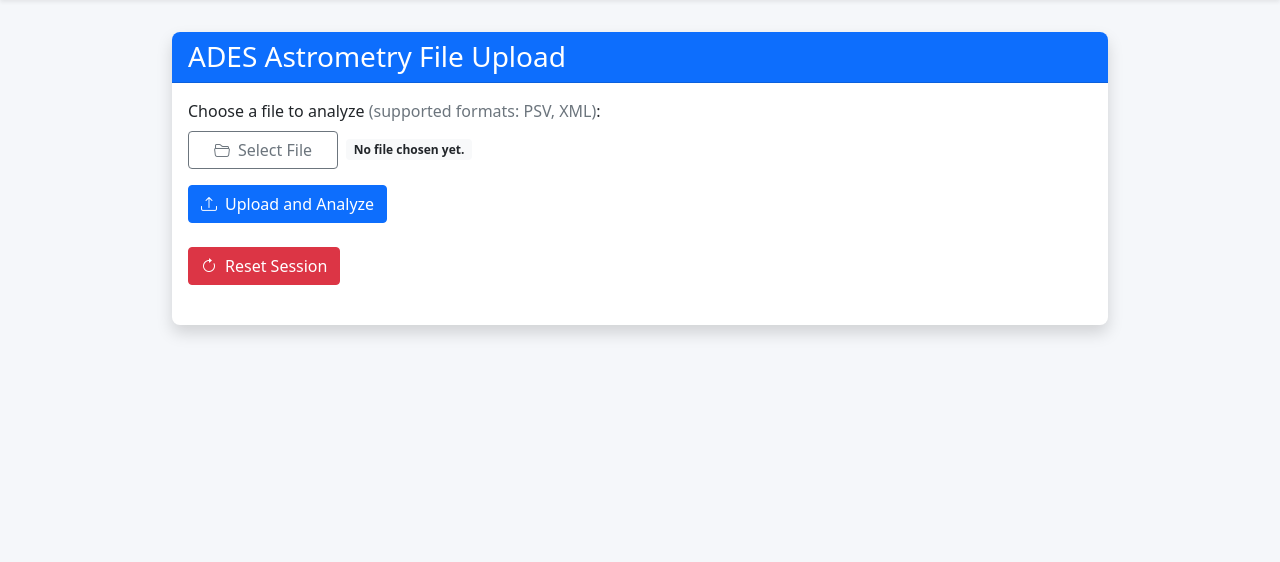
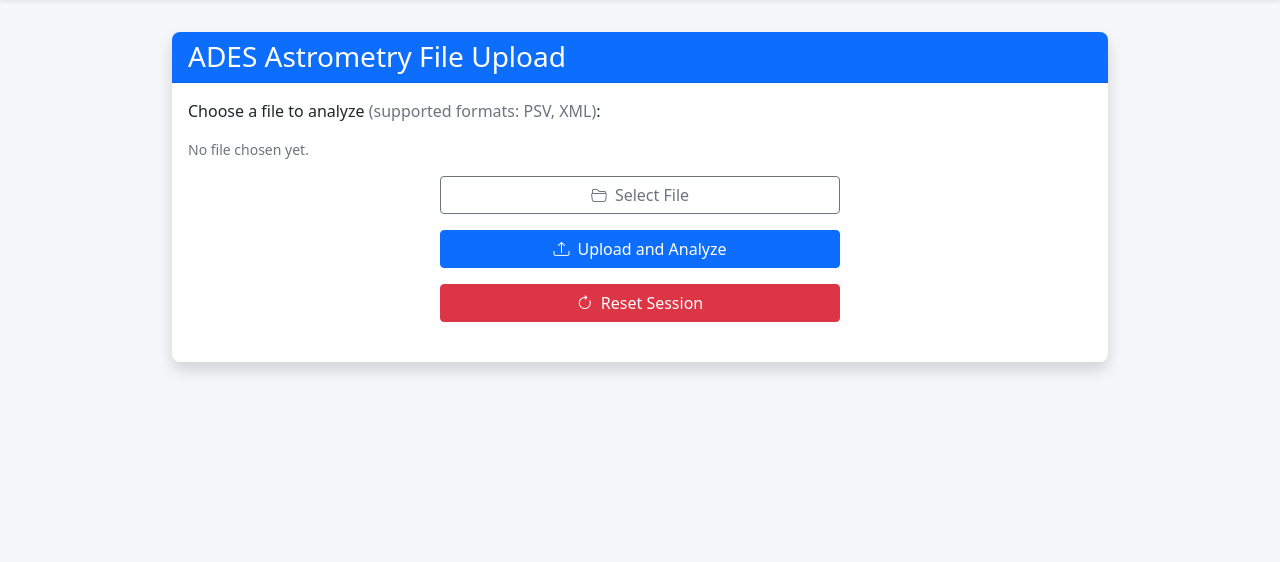
Before and after one commit to bensharkey/Zero-Aperture-Astrometry, a Flask app: page / in a window 1280 px wide. Shown: the part 56-618 px from the top of the page. Run offline with Flask 2, Linux system fonts and the light colour scheme; some libraries are stand-ins or nearby versions.

Commit message:
Neaten presentation of initial buttons

```diff
--- a/src/templates/index.html
+++ b/src/templates/index.html
@@ -9,35 +9,34 @@
         {% endif %}
     </div>
     <div class="card-body">
-        <form method="post" enctype="multipart/form-data" class="mb-4">
+        <form id="upload-form" method="post" enctype="multipart/form-data" class="mb-3">
             <div class="mb-3">
                 <label for="file" class="form-label">
                     Choose a file to analyze <span class="text-muted">(supported formats: PSV, XML)</span>:
                 </label>
-                <div class="d-flex flex-wrap align-items-center gap-2 custom-file-picker">
-                    <label for="file" class="btn btn-outline-secondary mb-0">
-                        <i class="bi bi-folder2-open me-2"></i>Select File
-                    </label>
                 <input type="file" class="visually-hidden" name="file" id="file"
                       accept=".psv,.xml" required>
-                    <span class="badge bg-light text-dark text-wrap" id="file-status-text">
+                <div class="form-text fw-semibold mt-2" id="file-status-text">
                     {% if current_filename %}
                         File chosen: {{ current_filename }}
                     {% else %}
                         No file chosen yet.
                     {% endif %}
-                    </span>
                 </div>
             </div>
-            <button type="submit" class="btn btn-primary">
+        </form>
+        <form id="reset-form" method="post" action="{{ url_for('main.reset_session') }}"></form>
+        <div class="action-button-row d-flex flex-column gap-3 mb-4 align-items-stretch">
+            <label for="file" class="btn btn-outline-secondary mb-0 action-btn mx-auto">
+                <i class="bi bi-folder2-open me-2"></i>Select File
+            </label>
+            <button type="submit" class="btn btn-primary action-btn mx-auto" form="upload-form">
                 <i class="bi bi-upload me-2"></i>Upload and Analyze
             </button>
-        </form>
-        <form method="post" action="{{ url_for('main.reset_session') }}" class="mb-4">
-            <button type="submit" class="btn btn-danger">
+            <button type="submit" class="btn btn-danger action-btn mx-auto" form="reset-form">
                 <i class="bi bi-arrow-clockwise me-2"></i>Reset Session
             </button>
-        </form>
+        </div>
 
         {% set flashes = get_flashed_messages(with_categories=true) %}
         {% if flashes %}
@@ -304,11 +303,9 @@
     .card-header {
         border-radius: 0.5rem 0.5rem 0 0 !important;
     }
-    .custom-file-picker label.btn {
-        min-width: 150px;
-    }
-    .custom-file-picker #file-status-text {
-        font-weight: 600;
+    .action-button-row .action-btn {
+        width: 100%;
+        max-width: 400px;
     }
 </style>
 
```
Lines whose indentation alone changed are shown as unchanged.
